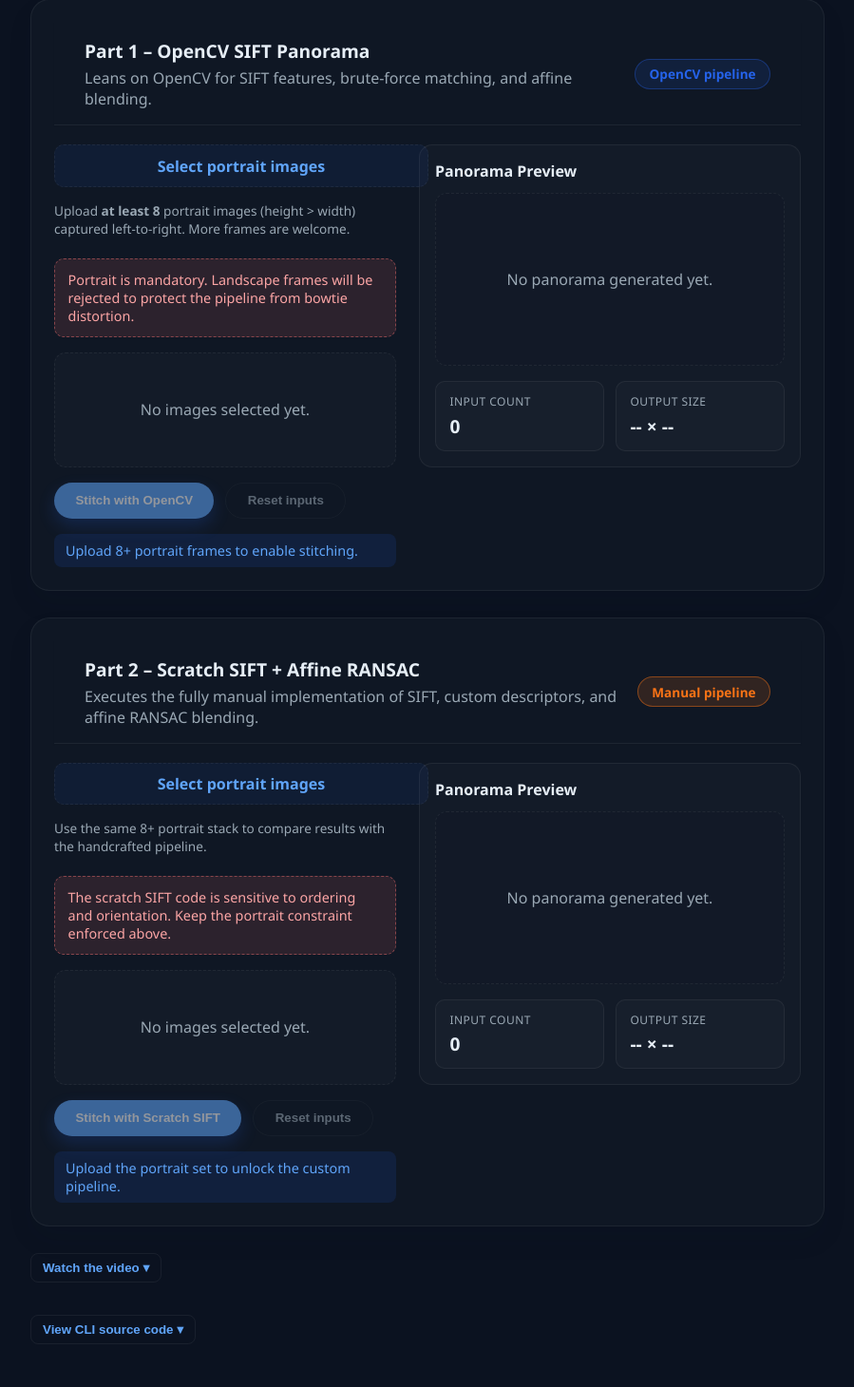
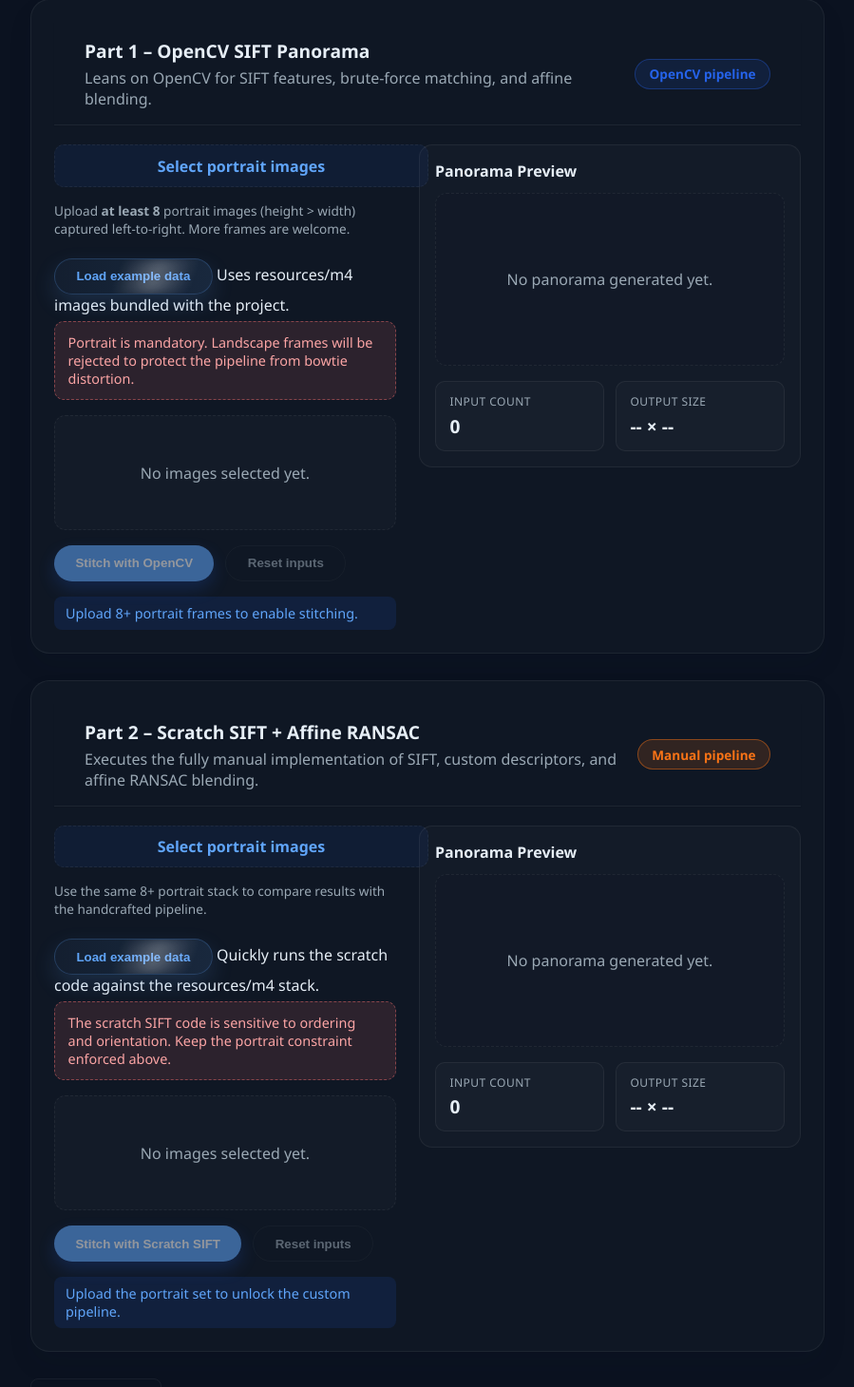
Before and after one commit to NectarCoder/comp-vision-hw-site, a Flask app: page / in a window 1280 px wide, after a click on "Module 4". Shown: the part 421-1881 px from the top of the page at 95% size, without its empty margins (190-1089 px from the left). Run offline with Flask 3, Linux system fonts and the light colour scheme; some libraries are stand-ins or nearby versions.

Commit message:
Added example button functionality to module 4 page to load example data

```diff
--- a/app.py
+++ b/app.py
@@ -38,6 +38,7 @@
 MODULE56_PART2_VIDEO = MODULE56_DIR / 'iphone-moving.mp4'
 MODULE56_PART2_MASKS = MODULE56_DIR / 'iphone-moving-masks.npz'
 MODULE4_MIN_IMAGES = 8
+MODULE4_SAMPLE_DIR = PROJECT_ROOT / 'hwsources' / 'resources' / 'm4'
 
 VIDEO_MIME_MAP = {
     '.mp4': 'video/mp4',
@@ -195,6 +196,56 @@
 
     uploads.sort(key=lambda entry: _sort_key_natural(entry['filename']))
     return uploads
+
+
+def _list_module4_sample_paths():
+    if not MODULE4_SAMPLE_DIR.exists():
+        raise FileNotFoundError(f"Example image folder missing: {MODULE4_SAMPLE_DIR}")
+
+    sample_paths = [
+        path for path in MODULE4_SAMPLE_DIR.iterdir()
+        if path.is_file() and path.suffix.lower() in ALLOWED_IMAGE_EXTENSIONS
+    ]
+
+    if not sample_paths:
+        raise FileNotFoundError(f"No example images found inside {MODULE4_SAMPLE_DIR}")
+
+    sample_paths.sort(key=lambda path: _sort_key_natural(path.name))
+    return sample_paths
+
+
+def _load_module4_sample_images():
+    sample_paths = _list_module4_sample_paths()
+    uploads = []
+    for path in sample_paths:
+        image = cv2.imread(str(path))
+        if image is None:
+            raise FileNotFoundError(f"Failed to read sample image: {path.name}")
+        height, width = image.shape[:2]
+        if height <= width:
+            raise ValueError(f"Sample image '{path.name}' must be portrait oriented (height > width).")
+        uploads.append({'filename': path.name, 'image': image})
+
+    if len(uploads) < MODULE4_MIN_IMAGES:
+        raise ValueError(f"Example dataset must contain at least {MODULE4_MIN_IMAGES} portrait images. Found {len(uploads)}.")
+
+    return uploads
+
+
+def _collect_module4_inputs():
+    files = _get_module4_files_from_request()
+    payload = request.form or (request.get_json(silent=True) or {})
+    sample_flag = ''
+    if payload:
+        sample_flag = str(payload.get('sample') or '').strip().lower()
+
+    if sample_flag in {'1', 'true', 'yes', 'sample', 'm4', 'example'}:
+        return _load_module4_sample_images(), 'sample'
+
+    if files:
+        return _load_module4_uploads(files), 'upload'
+
+    raise ValueError(f"Please upload at least {MODULE4_MIN_IMAGES} portrait images or click 'Load example data'.")
 
 
 def _stitch_module4_part1(images):
@@ -877,47 +928,67 @@
     return files
 
 
+@app.route('/api/a4/samples', methods=['GET'])
+def get_a4_samples():
+    try:
+        sample_paths = _list_module4_sample_paths()
+    except FileNotFoundError as exc:
+        return jsonify({'error': str(exc)}), 404
+
+    filenames = [path.name for path in sample_paths]
+    if len(filenames) < MODULE4_MIN_IMAGES:
+        return jsonify({'error': f"Example dataset must contain at least {MODULE4_MIN_IMAGES} portrait images."}), 400
+
+    return jsonify({'count': len(filenames), 'filenames': filenames})
+
+
 @app.route('/api/a4/part1', methods=['POST'])
 def handle_a4_part1_upload():
     try:
-        uploads = _load_module4_uploads(_get_module4_files_from_request())
+        uploads, source = _collect_module4_inputs()
         panorama = _stitch_module4_part1([entry['image'] for entry in uploads])
     except ValueError as exc:
         return jsonify({'error': str(exc)}), 400
     except RuntimeError as exc:
         return jsonify({'error': str(exc)}), 422
+    except FileNotFoundError as exc:
+        return jsonify({'error': str(exc)}), 404
     except Exception as exc:
         return jsonify({'error': f'Failed to stitch images with OpenCV pipeline: {exc}'}), 500
 
+    source_label = 'example dataset' if source == 'sample' else 'uploaded set'
     return jsonify({
         'count': len(uploads),
         'filenames': [entry['filename'] for entry in uploads],
         'panorama': _image_array_to_data_url(panorama),
         'width': int(panorama.shape[1]),
         'height': int(panorama.shape[0]),
-        'message': f"Stitched {len(uploads)} portrait images using the OpenCV SIFT pipeline."
+        'message': f"Stitched {len(uploads)} portrait images ({source_label}) using the OpenCV SIFT pipeline."
     })
 
 
 @app.route('/api/a4/part2', methods=['POST'])
 def handle_a4_part2_upload():
     try:
-        uploads = _load_module4_uploads(_get_module4_files_from_request())
+        uploads, source = _collect_module4_inputs()
         panorama = _stitch_module4_part2([entry['image'] for entry in uploads])
     except ValueError as exc:
         return jsonify({'error': str(exc)}), 400
     except RuntimeError as exc:
         return jsonify({'error': str(exc)}), 422
+    except FileNotFoundError as exc:
+        return jsonify({'error': str(exc)}), 404
     except Exception as exc:
         return jsonify({'error': f'Failed to stitch images with custom pipeline: {exc}'}), 500
 
+    source_label = 'example dataset' if source == 'sample' else 'uploaded set'
     return jsonify({
         'count': len(uploads),
         'filenames': [entry['filename'] for entry in uploads],
         'panorama': _image_array_to_data_url(panorama),
         'width': int(panorama.shape[1]),
         'height': int(panorama.shape[0]),
-        'message': f"Stitched {len(uploads)} portrait images using the scratch SIFT + affine pipeline."
+        'message': f"Stitched {len(uploads)} portrait images ({source_label}) using the scratch SIFT + affine pipeline."
     })
 
 
--- a/templates/index.html
+++ b/templates/index.html
@@ -558,6 +558,10 @@
                                 <span>Select portrait images</span>
                             </label>
                             <p class="hint">Upload <strong>at least 8</strong> portrait images (height &gt; width) captured left-to-right. More frames are welcome.</p>
+                            <div class="module4-sample-actions">
+                                <button type="button" class="subtle-btn module4-sample-btn" id="module4-part1-sample">Load example data</button>
+                                <span class="module4-sample-note">Uses resources/m4 images bundled with the project.</span>
+                            </div>
                             <div class="module4-alert" role="note">
                                 Portrait is mandatory. Landscape frames will be rejected to protect the pipeline from bowtie distortion.
                             </div>
@@ -610,6 +614,10 @@
                                 <span>Select portrait images</span>
                             </label>
                             <p class="hint">Use the same 8+ portrait stack to compare results with the handcrafted pipeline.</p>
+                            <div class="module4-sample-actions">
+                                <button type="button" class="subtle-btn module4-sample-btn" id="module4-part2-sample">Load example data</button>
+                                <span class="module4-sample-note">Quickly runs the scratch code against the resources/m4 stack.</span>
+                            </div>
                             <div class="module4-alert" role="note">
                                 The scratch SIFT code is sensitive to ordering and orientation. Keep the portrait constraint enforced above.
                             </div>
--- a/templates/styles.css
+++ b/templates/styles.css
@@ -981,6 +981,12 @@
     margin: 0;
 }
 
+.module4-selection__note {
+    font-size: 0.85rem;
+    color: var(--muted);
+    margin-bottom: 0.5rem;
+}
+
 .module4-file-list {
     list-style: none;
     margin: 0;
@@ -1273,6 +1279,75 @@
     color: var(--muted);
 }
 
+/* --- Module 4 sample buttons: glow + glisten --- */
+.module4-sample-btn {
+    position: relative;
+    overflow: hidden;
+    z-index: 0;
+    color: var(--primary);
+    background: linear-gradient(90deg, rgba(96,165,250,0.06), rgba(96,165,250,0.12));
+    border: 1px solid rgba(96,165,250,0.22);
+    box-shadow: 0 6px 18px rgba(96,165,250,0.08);
+    transition: transform 160ms ease, box-shadow 200ms ease, border-color 120ms ease;
+    animation: module4-pulse 2.6s ease-in-out infinite;
+}
+
+.module4-sample-btn:focus-visible {
+    outline: 3px solid rgba(96,165,250,0.16);
+    outline-offset: 4px;
+}
+
+.module4-sample-btn:hover:not(:disabled) {
+    transform: translateY(-2px);
+    box-shadow: 0 10px 28px rgba(96,165,250,0.18);
+    border-color: rgba(96,165,250,0.36);
+}
+
+.module4-sample-btn:active:not(:disabled) {
+    transform: translateY(0);
+}
+
+.module4-sample-btn::after {
+    content: '';
+    position: absolute;
+    top: 0;
+    left: -60%;
+    width: 48%;
+    height: 100%;
+    background: linear-gradient(90deg, rgba(255,255,255,0), rgba(255,255,255,0.32), rgba(255,255,255,0));
+    transform: skewX(-20deg);
+    filter: blur(6px);
+    opacity: 0.9;
+    pointer-events: none;
+    animation: module4-sheen 3s linear infinite;
+}
+
+@keyframes module4-sheen {
+    0% { left: -60%; }
+    100% { left: 140%; }
+}
+
+@keyframes module4-pulse {
+    0% { box-shadow: 0 6px 10px rgba(96,165,250,0.06); }
+    50% { box-shadow: 0 10px 24px rgba(96,165,250,0.16); }
+    100% { box-shadow: 0 6px 10px rgba(96,165,250,0.06); }
+}
+
+.module4-sample-btn[disabled], .module4-sample-btn:disabled {
+    animation: none;
+    box-shadow: none;
+    border-color: rgba(96,165,250,0.12);
+    opacity: 0.8;
+}
+
+/* Ensure sheen doesn't appear in high-contrast or reduced-motion settings */
+@media (prefers-reduced-motion: reduce) {
+    .module4-sample-btn,
+    .module4-sample-btn::after {
+        animation: none !important;
+    }
+}
+
 .status-line[data-variant="success"] {
     color: #22c55e;
     background: rgba(34,197,94,0.1);
```
Also changed, not shown: templates/script.js (+86 -26 lines).
